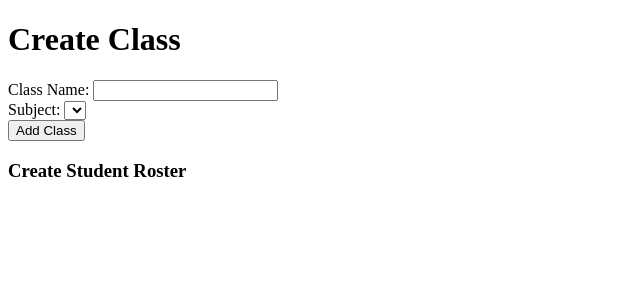
After one commit to obettaglio/hb-project, a Flask app: template templates/create-class.html in a window 1280 px wide. The commit adds this page. Shown: the top 300 px of the page, without its empty margins (0-640 px from the left). Run offline with Flask 2, Linux system fonts and the light colour scheme; the template is opened without the code that fills it, so the values that code supplies are empty.

Commit message:
Added create-class route.

```diff
--- a/new_seed.py
+++ b/new_seed.py
@@ -360,8 +360,8 @@ def call_all_functions():
     load_students()
     load_exams()
     load_examresults()
-    load_exercises()
-    load_exerciseresults()
+    # load_exercises()
+    # load_exerciseresults()
     load_videos()
     load_videoresults()
 
--- a/server.py
+++ b/server.py
@@ -66,14 +66,12 @@ def log_user_in():
                 oauth_params = session['oauth_params']
                 if 'access_token' in oauth_params:
                     flash('Logged in.')
-                    return redirect('/classes')
+                    return redirect('/classroom')
                 else:
                     # no tokens, redo oauth
                     pass
             else:
-                # redo oauth
-                # raiseError
-                pass
+                return redirect('/classroom')
         else:
             flash('Invalid password.')
             return redirect('/login')
@@ -179,27 +177,30 @@ def videoresult_info():
 
     Sample data for d3 test."""
 
-    # videoresults = open('seed_data/sample_videoresults.json').read()
-    videoresults = [
-        {
-            'video_id': 1,
-            'student_email': 'studentsally@gmail.com',
-            'timestamp': '2011-05-04T06:01:47Z',
-            'points': 16,
-            'secs_watched': 10,
-            'last_sec_watched': 90
-        },
-        {
-            'video_id': 1,
-            'student_email': 'studentsteve@gmail.com',
-            'timestamp': '2011-05-04T06:01:47Z',
-            'points': 5,
-            'secs_watched': 10,
-            'last_sec_watched': 90
-        }
-    ]
+    videoresults = open('seed_data/sample_videoresults.json').read()
 
-    return jsonify(videoresults)
+    return videoresults
+
+    # videoresults = [
+    #     {
+    #         'video_id': 1,
+    #         'student_email': 'studentsally@gmail.com',
+    #         'timestamp': '2011-05-04T06:01:47Z',
+    #         'points': 16,
+    #         'secs_watched': 10,
+    #         'last_sec_watched': 90
+    #     },
+    #     {
+    #         'video_id': 1,
+    #         'student_email': 'studentsteve@gmail.com',
+    #         'timestamp': '2011-05-04T06:01:47Z',
+    #         'points': 5,
+    #         'secs_watched': 10,
+    #         'last_sec_watched': 90
+    #     }
+    # ]
+
+    # return jsonify(videoresults)
 
 
 ##### CLASSROOMS, EXAMS #####
@@ -212,17 +213,18 @@ def show_single_class():
     >> MVP: ONLY ONE CLASSROOM PER USER <<"""
 
     user_email = db.session.query(User.user_email).filter(User.user_email == session['logged_in_user']).first()
+    classroom = db.session.query(Classroom).filter(Classroom.user_email == user_email).first()
 
-    classroom = db.session.query(Classroom).filter(Classroom.user_email == user_email).first()
-    class_id = classroom.class_id
+    if classroom is not None:
+        class_id = classroom.class_id
+        exams = db.session.query(Exam).filter(Exam.class_id == class_id).all()
 
-    # students = db.session.query(Student).filter(Student.class_id == class_id).all()
-    exams = db.session.query(Exam).filter(Exam.class_id == class_id).all()
+        return render_template('classroom.html',
+                               classroom=classroom,
+                               exams=exams)
 
-    return render_template('classroom.html',
-                           classroom=classroom,
-                           # students=students,
-                           exams=exams)
+    else:
+        return redirect('/classes/add-class')
 
 
 @app.route('/student-roster')
@@ -241,9 +243,50 @@ def show_student_roster():
                            students=students)
 
 
+@app.route('/classes/create-class')
+def show_new_class_form():
+    """Display form to create class.
+
+    >> MVP: ONLY ONE CLASSROOM PER USER <<"""
+
+    subjects_tup = db.session.query(Subject.name).all()
+    subjects = []
+
+    for subject in subjects_tup:
+        subject = subject[0]
+        subjects.append(subject)
+
+    return render_template('create-class.html',
+                           subjects=subjects)
+
+
+@app.route('/classes/create-class', methods=['POST'])
+def add_new_class():
+    """Handle form to create class and redirect to classroom page."""
+
+    user_email = session['logged_in_user']
+    # oauth_params = session['oauth_params']
+
+    name = request.form.get('class-name')
+    subject = request.form.get('subject')
+
+    subject_code = db.session.query(Subject.subject_code).filter(Subject.name == subject).first()
+
+    new_class = Classroom(name=name,
+                          user_email=user_email,
+                          subject_code=subject_code)
+
+    db.session.add(new_class)
+    db.session.commit()
+
+    return redirect('/classroom')
+
+
 # @app.route('/classes')
 # def show_classes_list():
-#     """Display list of classes taught by user."""
+#     """Display list of classes taught by user.
+
+#     >> POST-MVP <<"""
 
 #     # email = request.form.get('email')
 #     if session.get('logged_in_user') and session.get('oauth_params'):
@@ -267,7 +310,9 @@ def show_student_roster():
 
 # @app.route('/classes/add-class')
 # def show_new_class_form():
-#     """Display form to add new class."""
+#     """Display form to add new class.
+
+#     >> POST-MVP <<"""
 
 #     subjects_tup = db.session.query(Subject.name).all()
 #     subjects = []
@@ -282,10 +327,12 @@ def show_student_roster():
 
 # @app.route('/classes/add-class', methods=['POST'])
 # def add_new_class():
-#     """Handle form to add new class and redirect to classes page."""
+#     """Handle form to add new class and redirect to classes page.
+
+#     >> POST-MVP <<"""
 
 #     user_email = session['logged_in_user']
-#     oauth_params = session['oauth_params']
+#     # oauth_params = session['oauth_params']
 
 #     name = request.form.get('class-name')
 #     subject = request.form.get('subject')
--- /dev/null
+++ b/static/js/create-class.js
@@ -0,0 +1,30 @@
+// Creating a class and student roster
+
+function addClass(results) {
+    // create class via AJAX request,
+    // display add-student-form  >> TO DO <<
+
+    console.dir(results);
+    alert('Successfully added new class.');
+    $('create-class-submit').attr('hidden', true);
+    $('add-student-to-new-class-form').attr('hidden', false);
+}
+
+function getClassInfo(evt) {
+    // prevent submit button from redirecting,
+    // get data from JSON,  >> TO DO <<
+    // call callbackFunction
+
+    evt.preventDefault();
+
+    var formInputs = {
+        "class-name": $("#class-name-field").val(),
+        "subject": $("#subject-field").val()
+    };
+
+    $.get("/student-info.json",  // results
+          formInputs,
+          addClass);
+}
+
+$('#create-class-form').on('submit', getClassInfo);
--- /dev/null
+++ b/templates/create-class.html
@@ -0,0 +1,34 @@
+{% extends 'base.html' %}
+
+{% block head %}
+
+<script src="https://code.jquery.com/jquery.js"></script>
+<script src='static/js/create-class.js'></script>
+
+{% endblock %}
+
+{% block content %}
+
+<h1>Create Class</h1>
+
+<form action='/classes/create-class' method='post' id='create-class-form'>
+    <label>Class Name: </label>
+    <input type='text' id='class-name-field' name='class-name'><br>
+    <label>Subject: </label>
+    <select id='subject-field' name='subject'>
+    {% for subject in subjects %}
+        <option value='{{ subject }}'>{{ subject }}<br>
+    {% endfor %}
+    </select><br>
+    <input type='submit' id='create-class-submit' value='Add Class'>
+</form>
+
+<h3>Create Student Roster</h3>
+
+<form action='/classes/create-class' method='post' id='add-student-to-new-class-form' hidden>
+    <label>Student Name: </label>
+    <input type='text' class='student-name' name='student-name'><br>
+    <input type='submit' id='add-student-to-new-class-submit' value='Add Student to Roster'>
+</form>
+
+{% endblock %}
--- a/templates/add-class.html
+++ b/templates/post-mvp/add-class.html
@@ -3,7 +3,7 @@
 {% block head %}
 
 <script src="https://code.jquery.com/jquery.js"></script>
-<script src='/static/js/add-class.js'></script>
+<script src='static/js/add-class.js'></script>
 
 {% endblock %}
 
```
Also changed, not shown: seed_data/sample_videoresults.json (+73 -1 lines).
